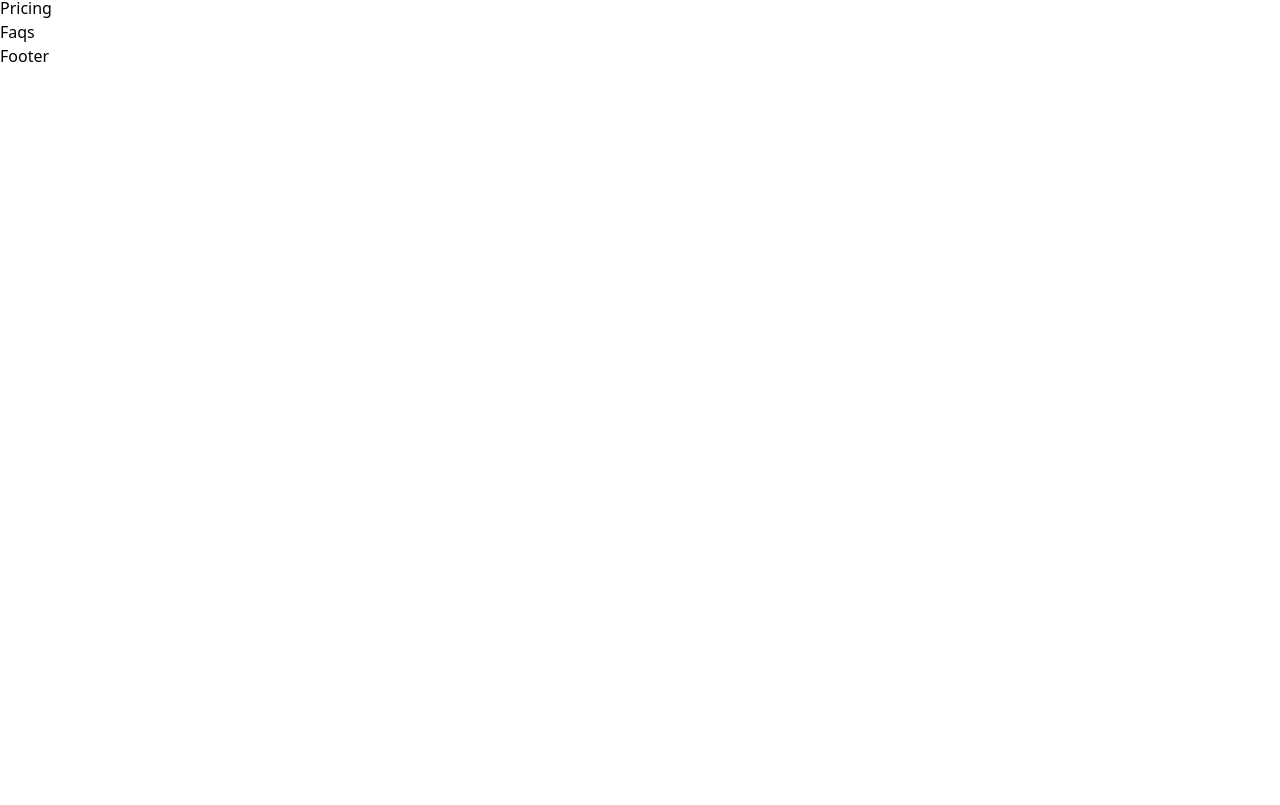
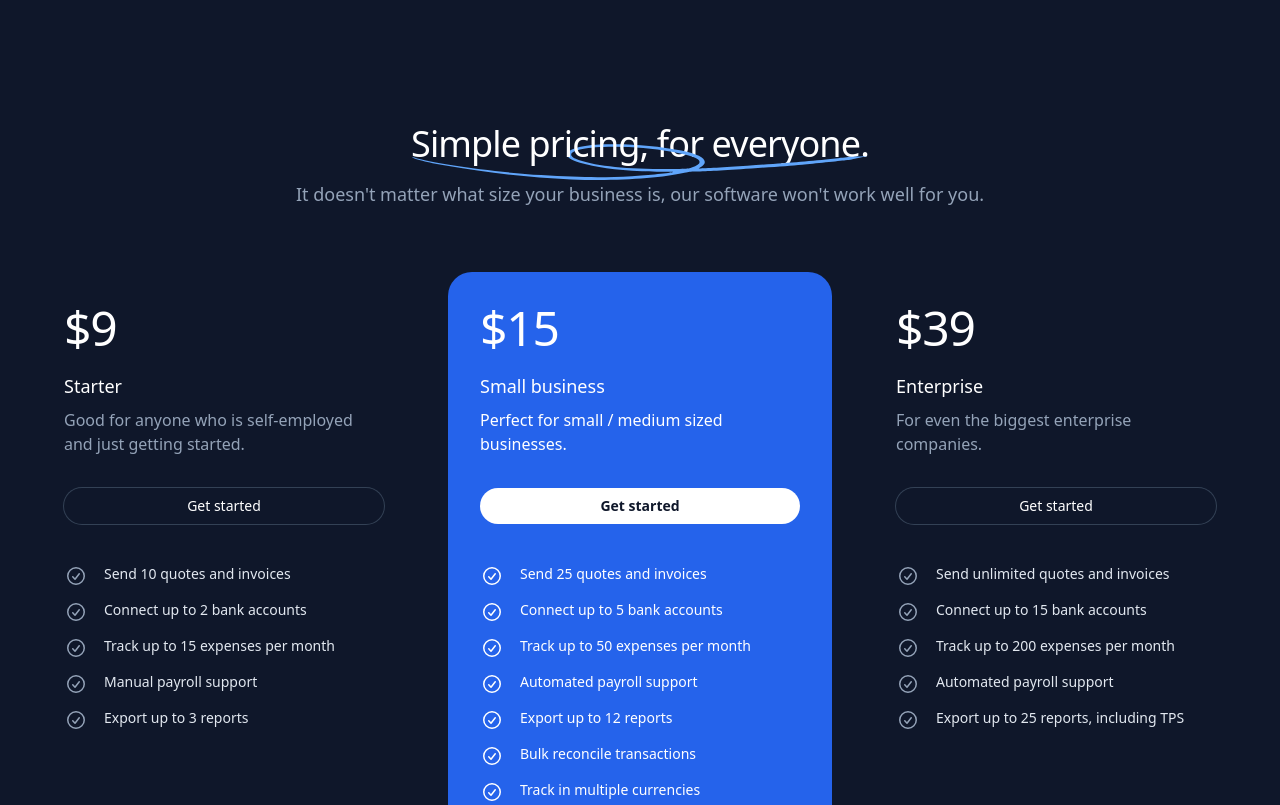
Before and after one commit to ShenghaoisYummy/taxpal, a Next.js app in the folder taxpal/: page / in a window 1280 px wide. Shown: the part 4375-5180 px from the top of the page. Before the commit the page ends 4443 px from the top, so only its background shows below. Built offline with nearby package versions, Linux system fonts and the light colour scheme.

Commit message:
price completed

```diff
--- a/taxpal/src/components/Pricing.jsx
+++ b/taxpal/src/components/Pricing.jsx
@@ -1,7 +1,183 @@
 import React from "react";
+import clsx from "clsx";
 
+import Button from "@/components/Button";
+import Container from "./Container";
+
+const PlanList = [
+  {
+    name: "Starter",
+    price: "$9",
+    description:
+      "Good for anyone who is self-employed and just getting started.",
+    href: "/register",
+    features: [
+      "Send 10 quotes and invoices",
+      "Connect up to 2 bank accounts",
+      "Track up to 15 expenses per month",
+      "Manual payroll support",
+      "Export up to 3 reports",
+    ],
+    featured: false,
+  },
+  {
+    name: "Small business",
+    price: "$15",
+    description: "Perfect for small / medium sized businesses.",
+    href: "/register",
+    features: [
+      "Send 25 quotes and invoices",
+      "Connect up to 5 bank accounts",
+      "Track up to 50 expenses per month",
+      "Automated payroll support",
+      "Export up to 12 reports",
+      "Bulk reconcile transactions",
+      "Track in multiple currencies",
+    ],
+    featured: true,
+  },
+  {
+    name: "Enterprise",
+    price: "$39",
+    description: "For even the biggest enterprise companies.",
+    href: "/register",
+    features: [
+      "Send unlimited quotes and invoices",
+      "Connect up to 15 bank accounts",
+      "Track up to 200 expenses per month",
+      "Automated payroll support",
+      "Export up to 25 reports, including TPS",
+    ],
+    featured: false,
+  },
+];
+
+function Plan({ name, price, description, href, features, featured = false }) {
+  return (
+    <section
+      className={clsx(
+        "flex flex-col rounded-3xl px-6 sm:px-8",
+        featured ? "order-first bg-blue-600 py-8 lg:order-none" : "lg:py-8"
+      )}
+    >
+      <h3 className="mt-5 font-display text-lg text-white">{name}</h3>
+      <p
+        className={clsx(
+          "mt-2 text-base",
+          featured ? "text-white" : "text-slate-400"
+        )}
+      >
+        {description}
+      </p>
+      <p className="order-first font-display text-5xl font-light tracking-tight text-white">
+        {price}
+      </p>
+      <Button
+        href={href}
+        variant={featured ? "solid" : "outline"}
+        color="white"
+        className="mt-8"
+        aria-label={`Get started with ${name} plan for ${price}`}
+      >
+        Get started
+      </Button>
+      <ul
+        role="list"
+        className={clsx(
+          "order-last mt-10 flex flex-col gap-y-3 text-sm",
+          featured ? "text-white" : "text-slate-200"
+        )}
+      >
+        {features.map((feature, index) => (
+          <li key={index} className="flex">
+            <CheckIcon className={featured ? "text-white" : "text-slate-400"} />
+            <span className="ml-4">{feature}</span>
+          </li>
+        ))}
+      </ul>
+    </section>
+  );
+}
+
+function SwirlyDoodle({ className }) {
+  return (
+    <svg
+      aria-hidden="true"
+      viewBox="0 0 281 40"
+      className={className}
+      preserveAspectRatio="none"
+    >
+      <path
+        fillRule="evenodd"
+        clipRule="evenodd"
+        d="M240.172 22.994c-8.007 1.246-15.477 2.23-31.26 4.114-18.506 2.21-26.323 2.977-34.487 3.386-2.971.149-3.727.324-6.566 1.523-15.124 6.388-43.775 9.404-69.425 7.31-26.207-2.14-50.986-7.103-78-15.624C10.912 20.7.988 16.143.734 14.657c-.066-.381.043-.344 1.324.456 10.423 6.506 49.649 16.322 77.8 19.468 23.708 2.65 38.249 2.95 55.821 1.156 9.407-.962 24.451-3.773 25.101-4.692.074-.104.053-.155-.058-.135-1.062.195-13.863-.271-18.848-.687-16.681-1.389-28.722-4.345-38.142-9.364-15.294-8.15-7.298-19.232 14.802-20.514 16.095-.934 32.793 1.517 47.423 6.96 13.524 5.033 17.942 12.326 11.463 18.922l-.859.874.697-.006c2.681-.026 15.304-1.302 29.208-2.953 25.845-3.07 35.659-4.519 54.027-7.978 9.863-1.858 11.021-2.048 13.055-2.145a61.901 61.901 0 0 0 4.506-.417c1.891-.259 2.151-.267 1.543-.047-.402.145-2.33.913-4.285 1.707-4.635 1.882-5.202 2.07-8.736 2.903-3.414.805-19.773 3.797-26.404 4.829Zm40.321-9.93c.1-.066.231-.085.29-.041.059.043-.024.096-.183.119-.177.024-.219-.007-.107-.079ZM172.299 26.22c9.364-6.058 5.161-12.039-12.304-17.51-11.656-3.653-23.145-5.47-35.243-5.576-22.552-.198-33.577 7.462-21.321 14.814 12.012 7.205 32.994 10.557 61.531 9.831 4.563-.116 5.372-.288 7.337-1.559Z"
+      />
+    </svg>
+  );
+}
+
+function CheckIcon({ className }) {
+    return (
+      <svg
+        aria-hidden="true"
+        className={clsx(
+          'h-6 w-6 flex-none fill-current stroke-current',
+          className
+        )}
+      >
+        <path
+          d="M9.307 12.248a.75.75 0 1 0-1.114 1.004l1.114-1.004ZM11 15.25l-.557.502a.75.75 0 0 0 1.15-.043L11 15.25Zm4.844-5.041a.75.75 0 0 0-1.188-.918l1.188.918Zm-7.651 3.043 2.25 2.5 1.114-1.004-2.25-2.5-1.114 1.004Zm3.4 2.457 4.25-5.5-1.187-.918-4.25 5.5 1.188.918Z"
+          strokeWidth={0}
+        />
+        <circle
+          cx={12}
+          cy={12}
+          r={8.25}
+          fill="none"
+          strokeWidth={1.5}
+          strokeLinecap="round"
+          strokeLinejoin="round"
+        />
+      </svg>
+    )
+  }
 const Pricing = () => {
-  return <div>Pricing</div>;
+  return (
+    <section
+      id="pricing"
+      aria-label="Pricing-Plans"
+      className="bg-slate-900 py-20 sm:py-32"
+    >
+      <Container>
+        <div className="md:text-center">
+          <h2 className="font-display text-3xl tracking-tight text-white sm:text-4xl">
+            <span className="relative whitespace-nowrap">
+              <SwirlyDoodle className="absolute left-0 top-1/2 h-[1em] w-full fill-blue-400" />
+              <span className="relative">Simple pricing,</span>{" "}
+              <span> for everyone. </span>
+            </span>
+          </h2>
+          <p className="mt-4 text-lg text-slate-400">
+            It doesn't matter what size your business is, our software won't
+            work well for you.
+          </p>
+        </div>
+        <div className="-mx-4 mt-16 grid max-w-2xl grid-cols-1 gap-y-10 sm:mx-auto lg:-mx-8 lg:max-w-none lg:grid-cols-3 xl:mx-0 xl:gap-x-8">
+          {PlanList.map((plan, index) => (
+            <Plan
+              key={index}
+              name={plan.name}
+              description={plan.description}
+              price={plan.price}
+              href={plan.href}
+              features={plan.features}
+              featured={plan.featured}
+            />
+          ))}
+        </div>
+      </Container>
+    </section>
+  );
 };
 
 export default Pricing;
```
